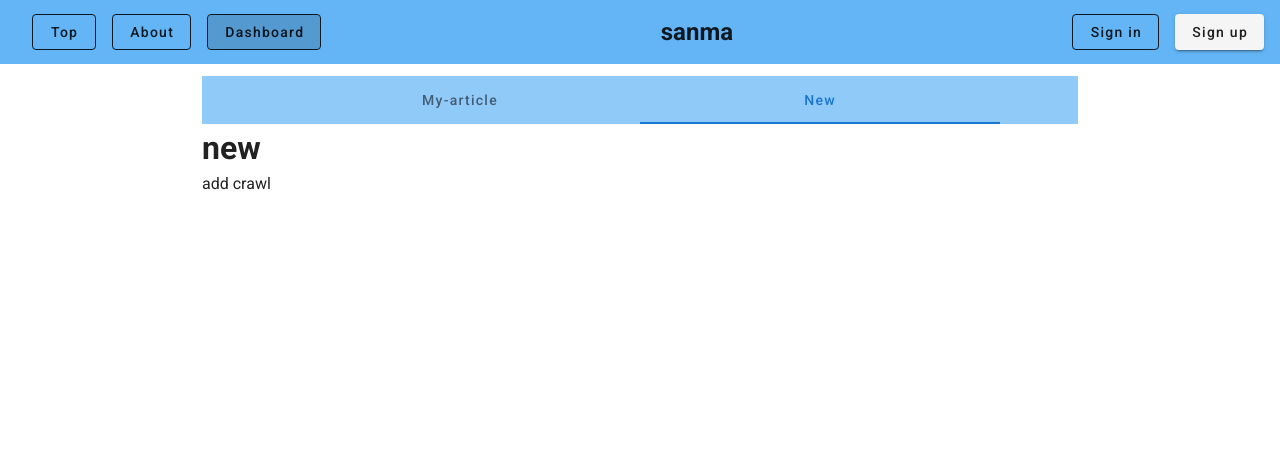
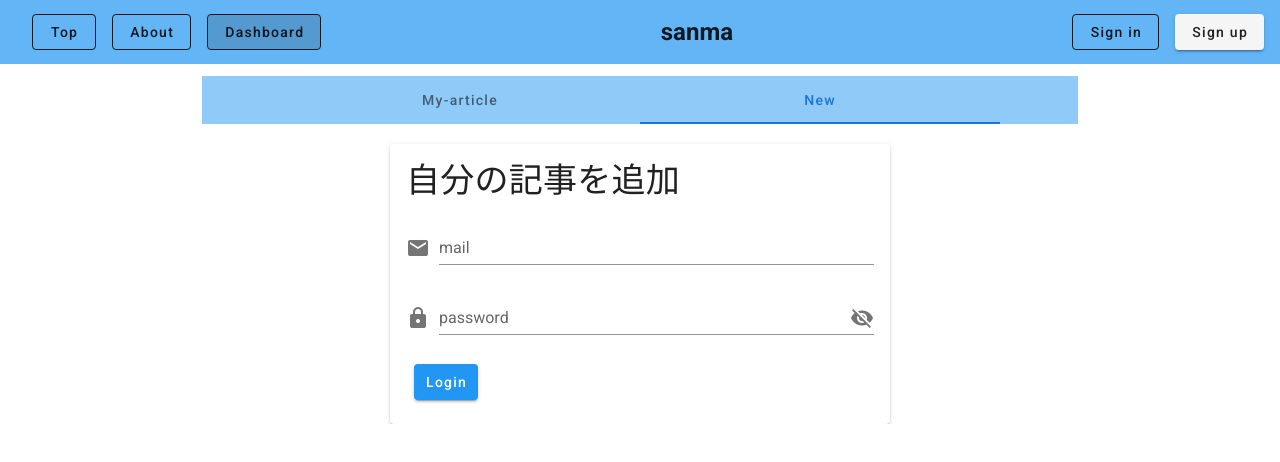
Before and after one commit to jigintern/sanma, a Vue app in the folder front/: page /dashboard in a window 1280 px wide. Both pictures are taken after a click on the tab "New". Shown: the top 462 px of the page. Built offline with nearby package versions, Linux system fonts and the light colour scheme.

Commit message:
🔥コピペした

```diff
--- a/front/src/views/Dashboard.vue
+++ b/front/src/views/Dashboard.vue
@@ -9,8 +9,29 @@
         </v-tab-item>
         <v-tab class="text-none">New</v-tab>
         <v-tab-item>
-          <h1>new</h1>
-          <span>add crawl</span>
+          <v-card width="500px" class="mx-auto mt-5">
+            <v-card-title>
+              <h1 class="display-1">自分の記事を追加</h1>
+            </v-card-title>
+
+            <v-card-text>
+              <v-form>
+                <v-text-field v-model="email" prepend-icon="mdi-email" type="email" label="mail" />
+                <v-text-field
+                  v-model="password"
+                  v-bind:type="showPassword ? 'text' : 'password'"
+                  prepend-icon="mdi-lock"
+                  v-bind:append-icon="showPassword ? 'mdi-eye' : 'mdi-eye-off'"
+                  @click:append="showPassword = !showPassword"
+                  label="password"
+                />
+              </v-form>
+
+              <v-card-actions>
+                <v-btn class="info text-none" @click="login">Login</v-btn>
+              </v-card-actions>
+            </v-card-text>
+          </v-card>
         </v-tab-item>
       </v-tabs>
     </v-container>
```
